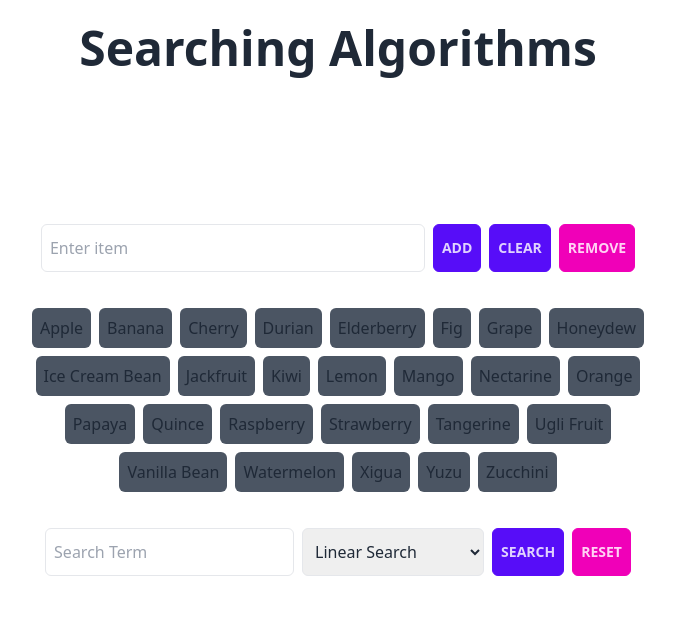
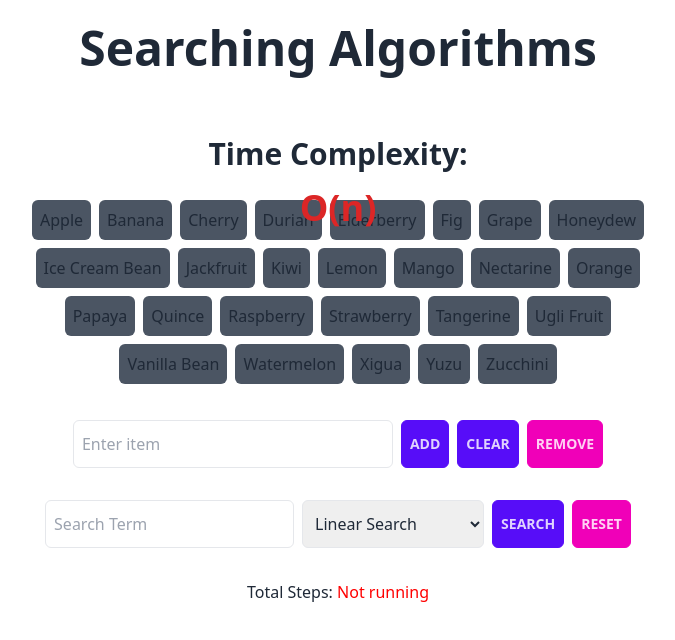
Before and after one commit to Berkanktk/Algorithm-visualizer, a SvelteKit app: page /searching in a window 1280 px wide. Shown: the top 640 px of the page, without its empty margins (302-977 px from the left). Built offline with nearby package versions, Linux system fonts and the light colour scheme.

Commit message:
Finished search algorithms

```diff
--- a/src/routes/searching/+page.svelte
+++ b/src/routes/searching/+page.svelte
@@ -3,13 +3,57 @@
 
     let data = ["Apple" , "Banana" , "Cherry" , "Durian" , "Elderberry" , "Fig" , "Grape" , "Honeydew" , "Ice Cream Bean" , "Jackfruit" , "Kiwi" , "Lemon" , "Mango" , "Nectarine" , "Orange" , "Papaya" , "Quince" , "Raspberry" , "Strawberry" , "Tangerine" , "Ugli Fruit" , "Vanilla Bean" , "Watermelon" , "Xigua" , "Yuzu" , "Zucchini"];
 
+    let selectedSearch: any = [
+        {
+            name: "Linear Search",
+            timeComplexity: "O(n)",
+            id: 1
+        },
+        {
+            name: "Binary Search",
+            timeComplexity: "O(log n)",
+            id: 2
+        },
+        {
+            name: "Jump Search",
+            timeComplexity: "O(√n)",
+            id: 3
+        },
+        {
+            name: "Exponential Search",
+            timeComplexity: "O(log n)",
+            id: 4
+        }
+    ];
+
     let textArea: any;
     let searchTerm: any;
-    let selectedSearch: any = ["Linear Search", "Binary Search", "Jump Search","Exponential Search"];
+    let currentStep: any;
+    let visited: any = [];
+    let speed = 400;
     let selected: any = "Linear Search";
-    let currentStep: any;
-    let speed = 400;
-    let visited: any = [];
+    let timeComplexity: string = "";
+    let totaltJumps: number = visited.length;
+    let isRunning: boolean = false;
+
+    $: selectedSearch; // This reactive statement will track changes to selectedSearch
+    $: {
+        // Update the time complexity whenever selected or selectedSearch changes
+        updateTimeComplexity();
+    }
+
+    $: {
+        // Update the totaltJumps whenever visited changes
+        totaltJumps = visited.length;
+    }
+
+    // A function to update the time complexity based on the selected algorithm
+    function updateTimeComplexity() {
+        const selectedAlgorithm = selectedSearch.find((item: any) => item.name === selected);
+        if (selectedAlgorithm) {
+            timeComplexity = selectedAlgorithm.timeComplexity;
+        }
+    }
 
     function addToList() {
         data = [...data, textArea];
@@ -27,6 +71,11 @@
     }
 
     function search() {
+        isRunning = true;
+        visited = [];
+        currentStep = -1;
+        totaltJumps = 0;
+
         if(selected == "Linear Search") {
             linearSort(searchTerm);
         } else if(selected == "Binary Search") {
@@ -135,12 +184,23 @@
     }
 </script>
 
-<h1 class="text-5xl font-bold mb-12 text-center mt-6">Searching Algorithms</h1>
+<div class="flex flex-col mx-auto gap-y-8 items-center h-screen justify-center relative">
+    <div class="absolute top-0 left-0 right-0 text-center">
+        <h1 class="text-5xl font-bold text-center mt-6">Searching Algorithms</h1>
+        <h2 class="text-3xl font-bold mb-4 text-center mt-16">Time Complexity:</h2>
+        <span class="text-red-600 text-4xl font-bold text-center">{timeComplexity}</span>
+    </div>
 
-<div class="flex flex-col mx-auto gap-y-8 items-center h-screen justify-center absolute">
+    <div class="flex flex-col w-1/2">
+        <div class="flex flex-wrap justify-center">
+            {#each data as item, i (i)}
+                <div class="bg-gray-600 p-2 m-1 rounded-md" style="background-color: {currentStep == i ? 'green' : visited.includes(i) ? 'green' : ''};">{item}</div>
+            {/each}
+        </div>
+    </div>
 
-    <div  class="flex space-x-2">
-        <input type="text" class="p-2 rounded-md border w-96" bind:value={textArea} placeholder="Enter item" />
+    <div  class="flex space-x-2 ">
+        <input type="text" class="p-2 rounded-md border w-80" bind:value={textArea} placeholder="Enter item" />
 
         <div class="flex space-x-2">
             <button class="p-2 btn btn-primary rounded-md" on:click={addToList}>Add</button>
@@ -149,25 +209,20 @@
         </div>
     </div>
 
-    <div class="flex flex-col items-center justify-center w-1/2">
-        <div class="flex flex-wrap justify-center">
-            {#each data as item, i (i)}
-                <div class="bg-gray-600 p-2 m-1 rounded-md" style="background-color: {currentStep == i ? 'green' : visited.includes(i) ? 'green' : ''};">{item}</div>
-            {/each}
-        </div>
-    </div>
-
     <div class="flex space-x-2">
         <input type="text" class="p-2 rounded-md border " bind:value={searchTerm} placeholder="Search Term" />
 
-        <select class="p-2 rounded-md border" bind:value={selected}>
+        <select class="p-2 rounded-md border" bind:value={selected} on:change={updateTimeComplexity} >
             {#each selectedSearch as item, i (i)}
-            <option value={item}>{item}</option>
+                <option value={item.name}>{item.name}</option>
             {/each}
         </select>
 
         <button class="p-2 btn btn-primary rounded-md" on:click={search}>Search</button>
         <button class="p-2 btn btn-secondary rounded-md" on:click={() => location.reload()}>Reset</button>
+
     </div>
 
+    <span>Total Steps: <span style="color: {!isRunning ? 'red' : ''};">{isRunning ? totaltJumps : 'Not running'}</span></span>
+
 </div>
```
